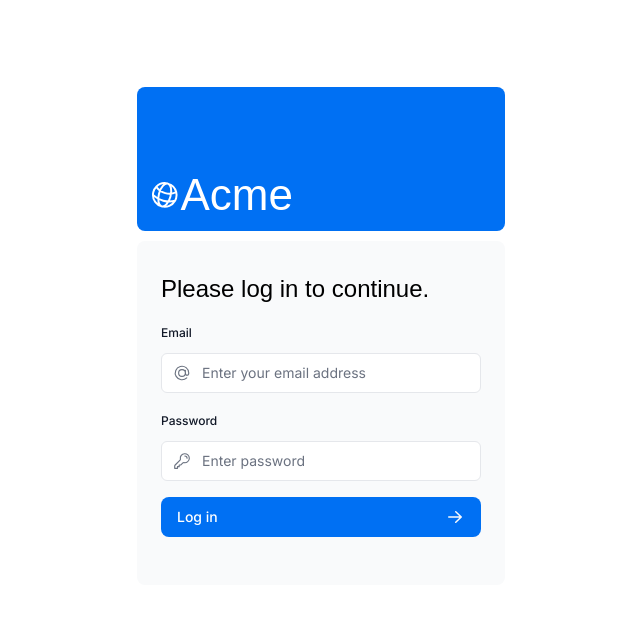
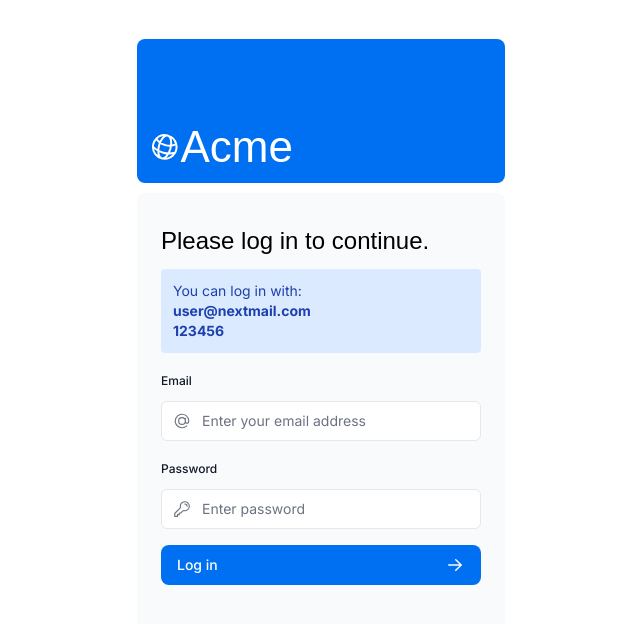
Before and after one commit to tabrezakhtar/nextjs-dashboard, a Next.js app: page /login in a window 1280 px wide. Shown: the top 624 px of the page, without its empty margins (319-959 px from the left). Built offline with nearby package versions, Linux system fonts and the light colour scheme; a web font is replaced by a local one.

Commit message:
feat: add login instructions to the login form for user guidance

```diff
--- a/app/ui/login-form.tsx
+++ b/app/ui/login-form.tsx
@@ -26,6 +26,11 @@ export default function LoginForm() {
         <h1 className={`${lusitana.className} mb-3 text-2xl`}>
           Please log in to continue.
         </h1>
+        <div className="mb-4 rounded bg-blue-100 p-3 text-sm text-blue-800">
+          You can log in with:<br />
+          <strong>user@nextmail.com</strong><br />
+          <strong>123456</strong>
+        </div>
         <div className="w-full">
           <div>
             <label
```
